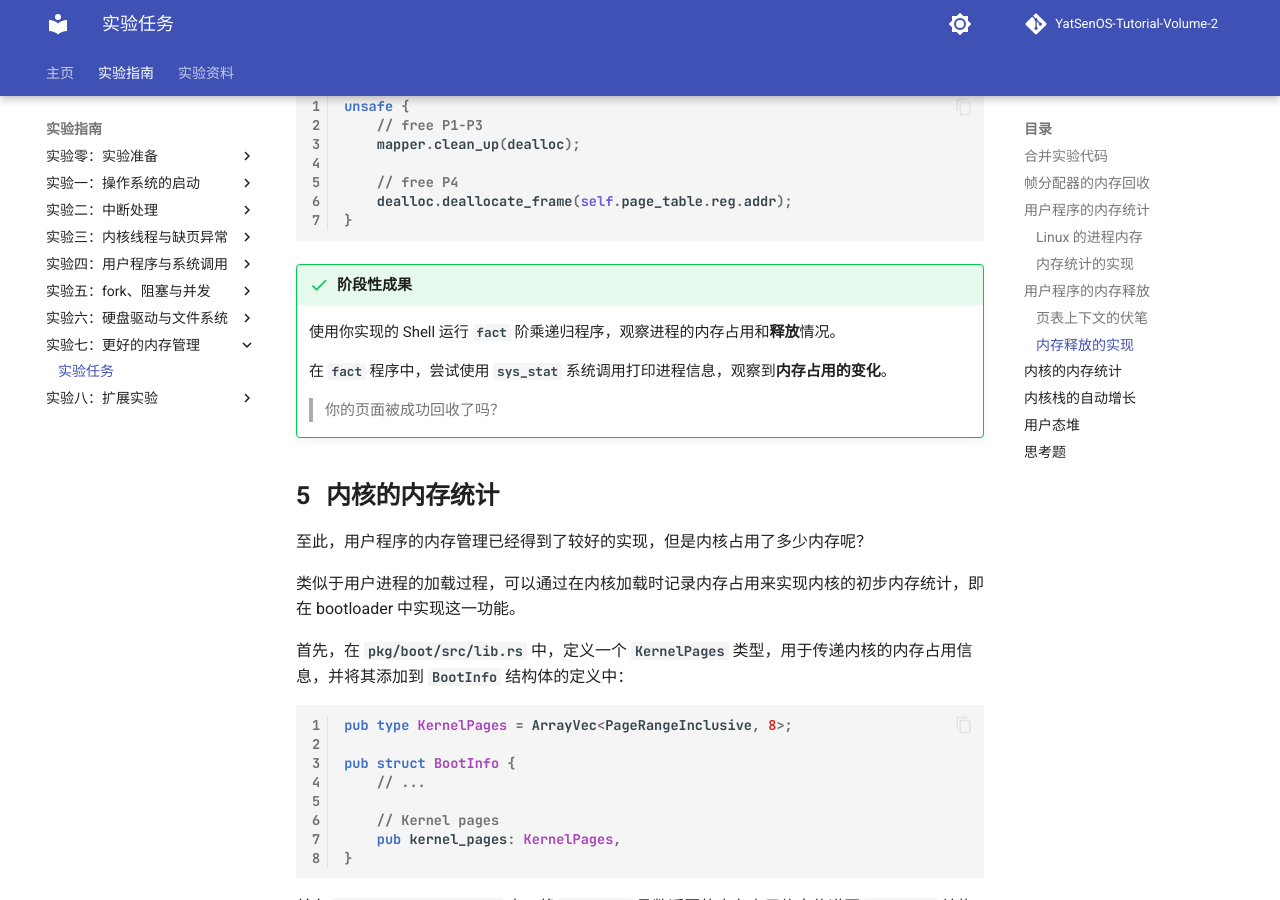
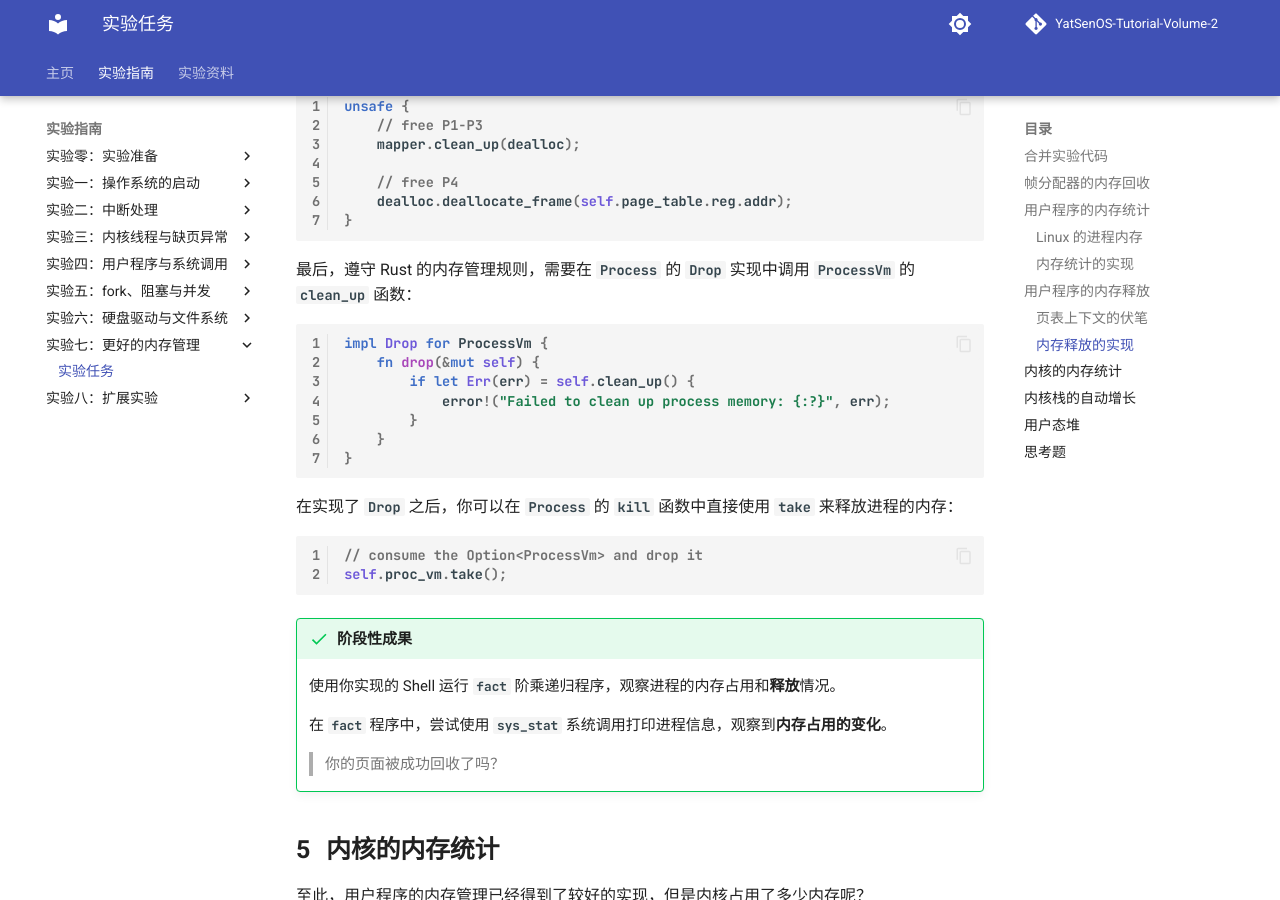
Before and after one commit to YatSenOS/YatSenOS-Tutorial-Volume-2, an MkDocs documentation site: the page built from docs/labs/0x07/tasks.md, in a window 1280 px wide and 900 px high, scrolled down 11720 px. Built offline with MkDocs 1.6.1 and Material for MkDocs 9.7.7, drawn with Linux system fonts in a browser that asks for light colours; comment, search, counter and statistics services are not loaded.

Commit message:
wip(lab/7): use drop

````diff
--- a/docs/labs/0x07/tasks.md
+++ b/docs/labs/0x07/tasks.md
@@ -521,6 +521,25 @@ unsafe {
 }
 ```
 
+最后，遵守 Rust 的内存管理规则，需要在 `Process` 的 `Drop` 实现中调用 `ProcessVm` 的 `clean_up` 函数：
+
+```rust
+impl Drop for ProcessVm {
+    fn drop(&mut self) {
+        if let Err(err) = self.clean_up() {
+            error!("Failed to clean up process memory: {:?}", err);
+        }
+    }
+}
+```
+
+在实现了 `Drop` 之后，你可以在 `Process` 的 `kill` 函数中直接使用 `take` 来释放进程的内存：
+
+```rust
+// consume the Option<ProcessVm> and drop it
+self.proc_vm.take();
+```
+
 !!! success "阶段性成果"
 
     使用你实现的 Shell 运行 `fact` 阶乘递归程序，观察进程的内存占用和**释放**情况。
````
